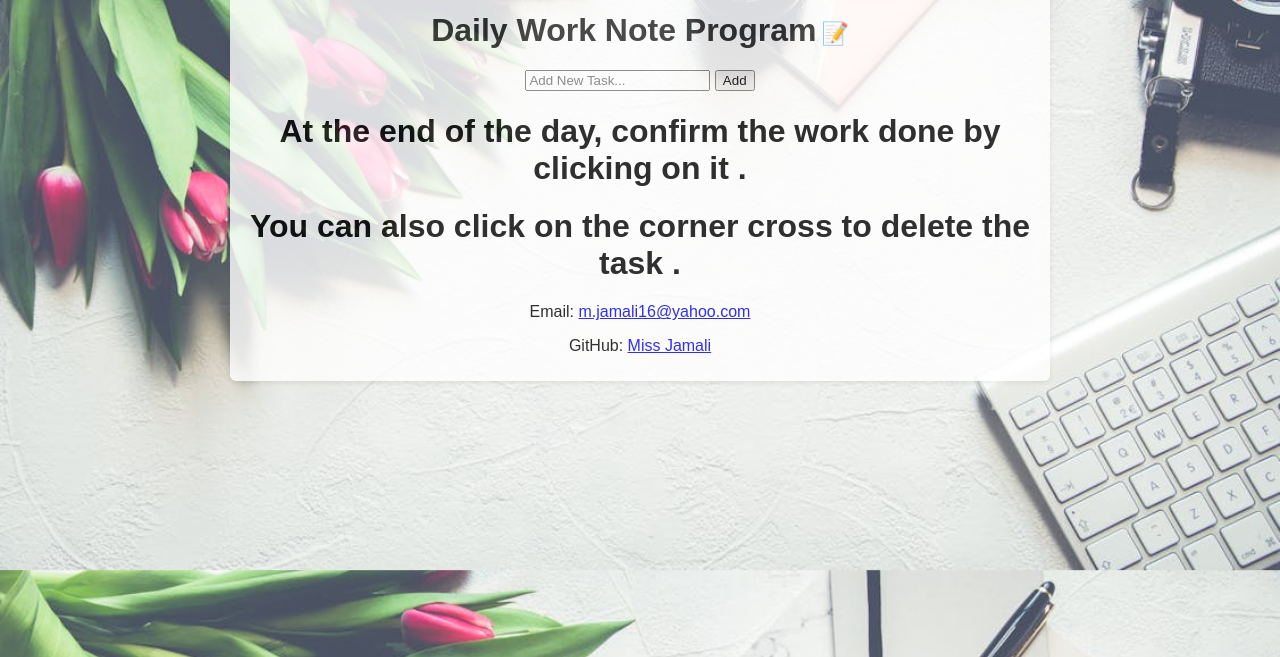
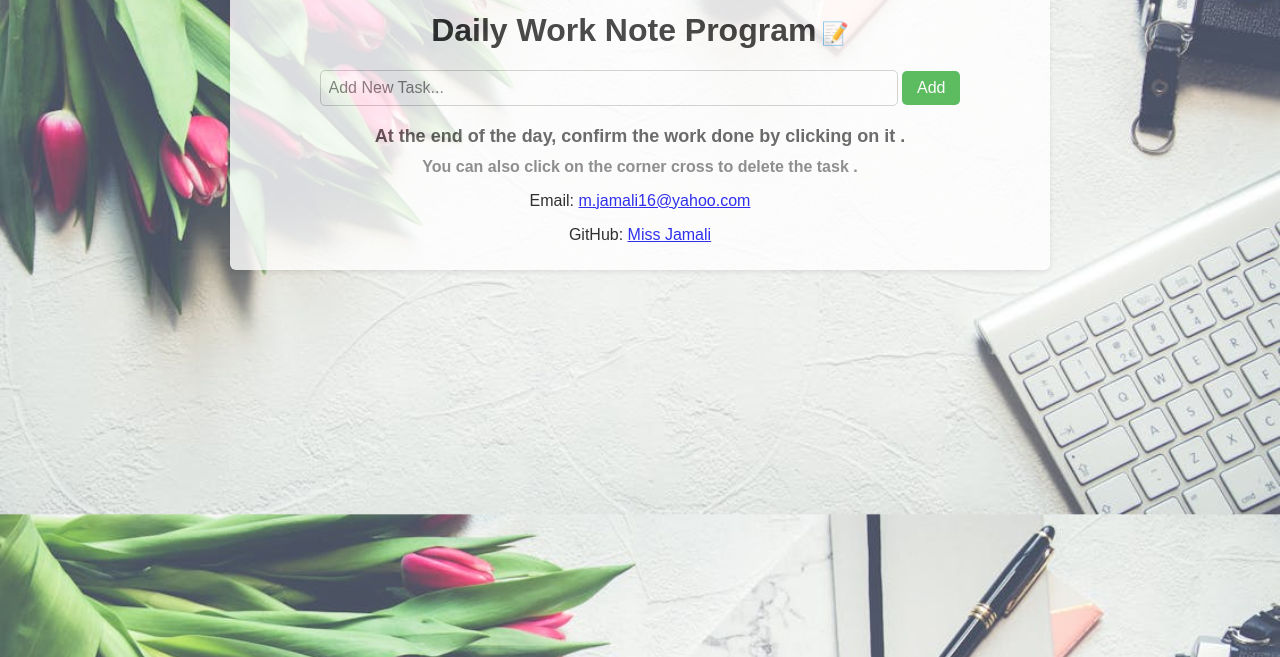
Before and after one commit to MaryaJamali/DailyWorkNoteProgram, a plain HTML site: page index.html in a window 1280 px wide. Shown: the part 143-800 px from the top of the page. Drawn offline with Linux system fonts and the light colour scheme.

Commit message:
Page styling

```diff
--- a/css/styles.css
+++ b/css/styles.css
@@ -37,3 +37,49 @@ body {
     font-size: 22px;
     margin-left: 5px;
 }
+
+form {
+    margin-bottom: 20px;
+}
+
+#todo-input {
+    width: 70%;
+    padding: 8px;
+    font-size: 16px;
+    border: 1px solid #ccc;
+    border-radius: 5px;
+}
+
+#add-btn {
+    padding: 8px 15px;
+    font-size: 16px;
+    border: none;
+    background-color: #38af3c;
+    color: #fff;
+    border-radius: 5px;
+    cursor: pointer;
+}
+
+#add-btn:hover {
+    background-color: #2fcc37;
+}
+
+ul {
+    list-style-type: none;
+    padding: 0;
+}
+
+li {
+    margin-bottom: 10px;
+}
+
+.confirm-todo {
+    font-size: 18px;
+    color: #4b4b4b;
+    margin-bottom: 10px;
+}
+
+.delete-todo {
+    font-size: 16px;
+    color: #777777;
+}
```
